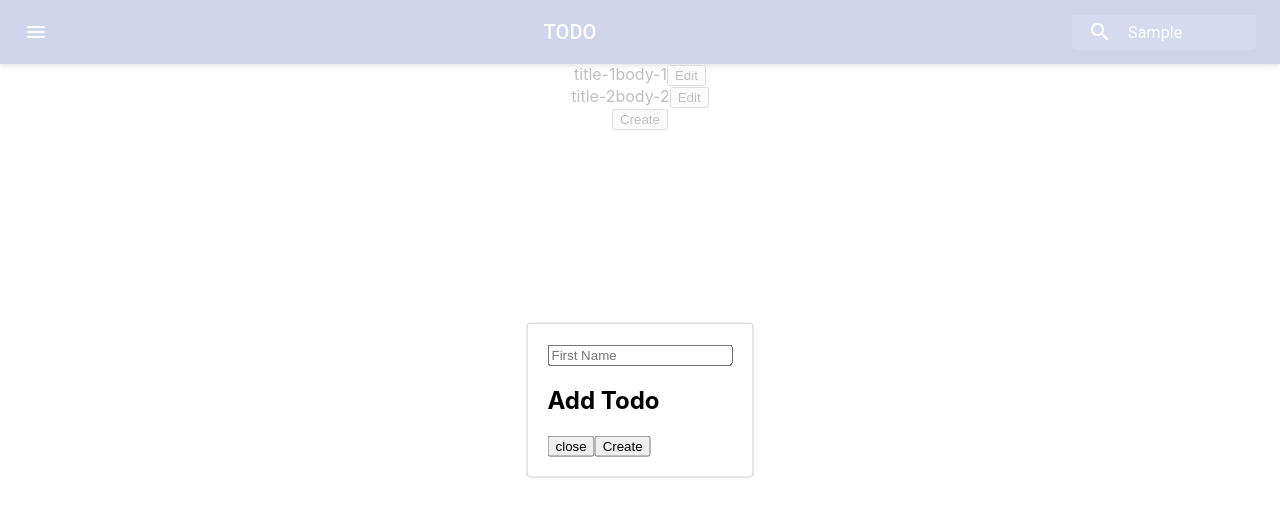
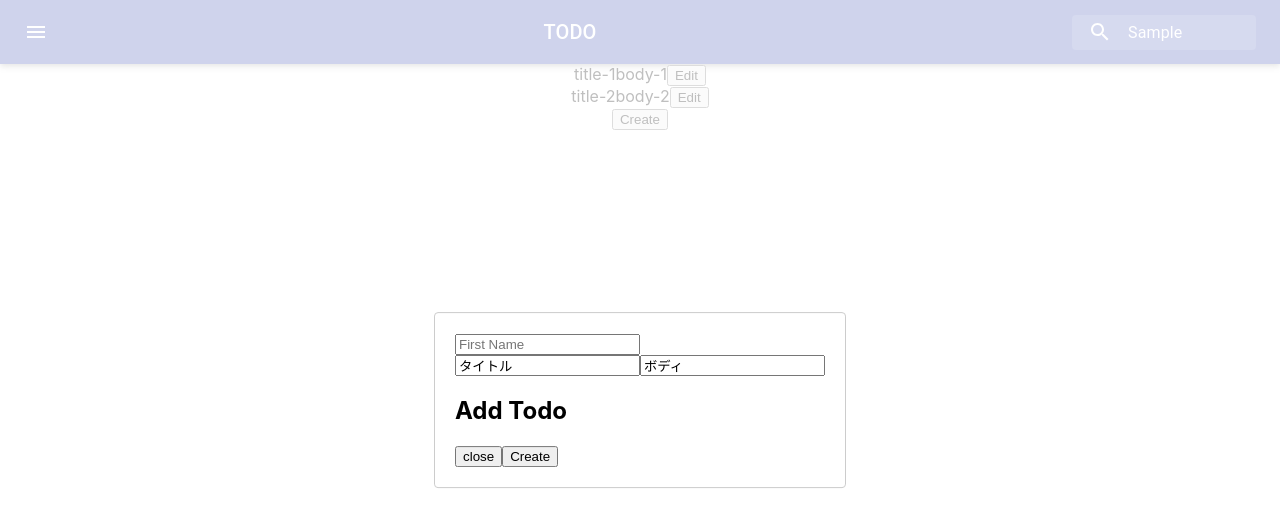
Before and after one commit to Yusuke2568/todo-list, a React (Create React App) app: page / in a window 1280 px wide. Both pictures are taken after typing "Sample" into the empty fields and a click on the button "Create". Shown: the top 526 px of the page. Built offline with nearby package versions, Linux system fonts and the light colour scheme.

Commit message:
titleとbodyの入力フォームを追加

```diff
--- a/src/components/TodoModal.tsx
+++ b/src/components/TodoModal.tsx
@@ -11,6 +11,8 @@ import {
 
 interface MyFormValues {
   firstName: string;
+  title?: string;
+  body?: string;
 }
 
 interface Props {
@@ -53,12 +55,11 @@ const TodoModal: React.FC<Props> = props => {
         contentLabel="Example Modal"
       >
         <Formik
-          initialValues={{ firstName: '' }}
+          initialValues={{ firstName: '', title: 'タイトル', body: 'ボディ' }}
           onSubmit={(
             values: MyFormValues,
             actions: FormikActions<MyFormValues>,
           ) => {
-            console.log({ values, actions });
             actions.setSubmitting(false);
           }}
           render={(formikBag: FormikProps<MyFormValues>) => (
@@ -74,6 +75,8 @@ const TodoModal: React.FC<Props> = props => {
                   </div>
                 )}
               />
+              <Field type="text" name="title" />
+              <Field type="text" name="body" />
             </Form>
           )}
         />
```
